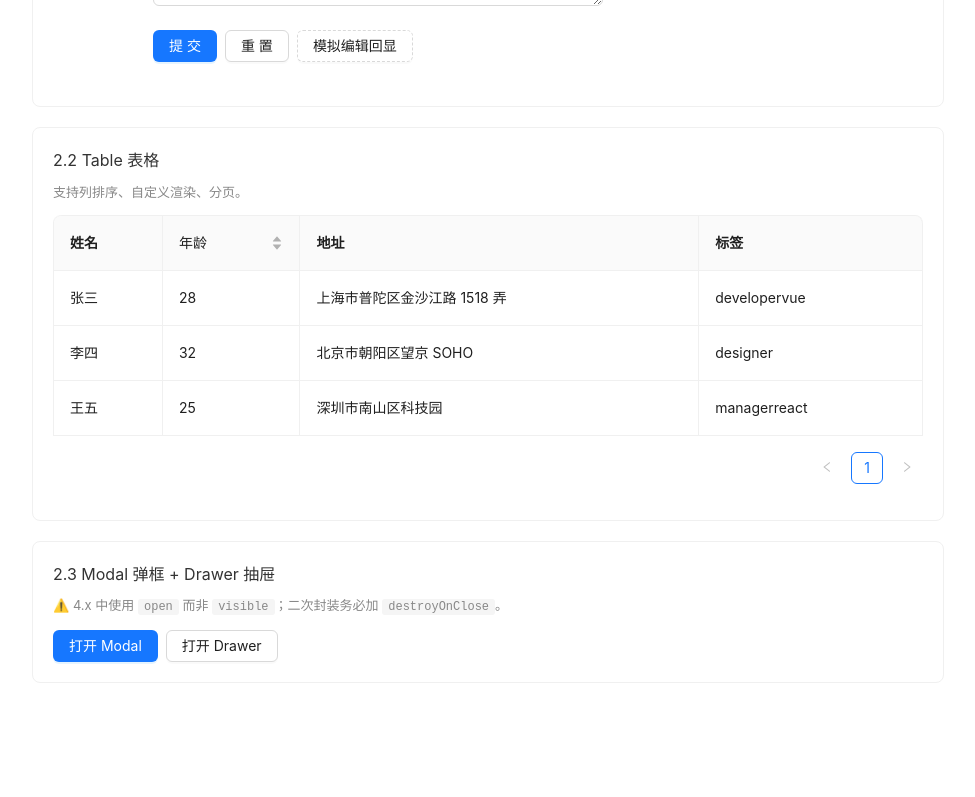
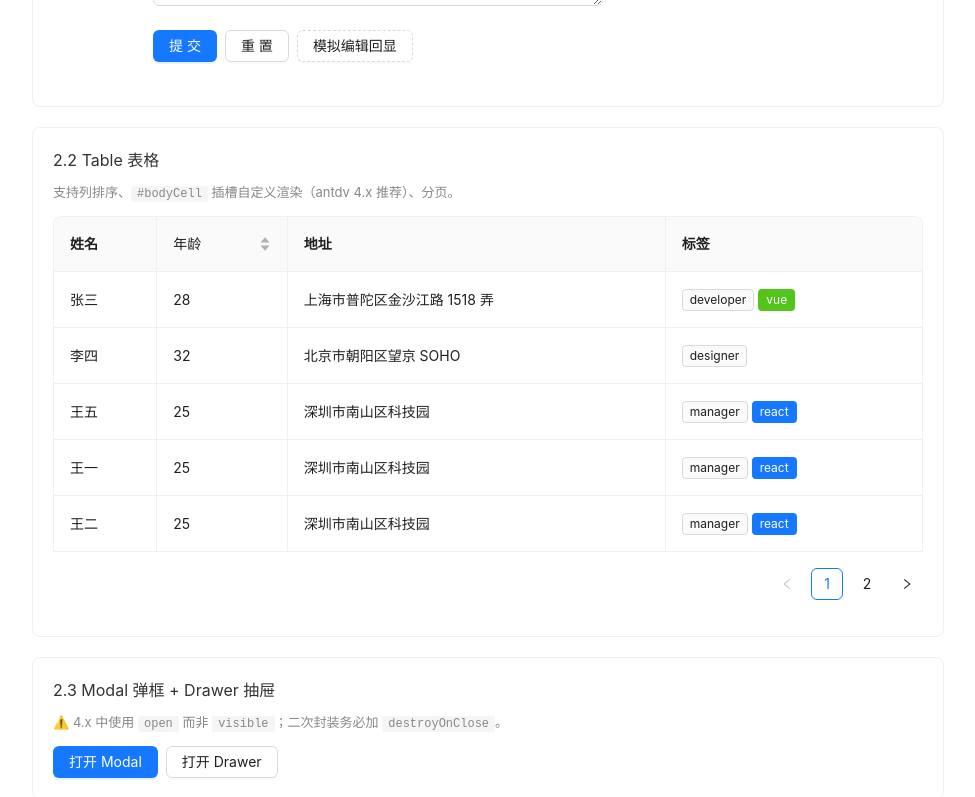
Before and after one commit to emila-github/vue3-test1, a Vue app: page /antd/stage2 in a window 1280 px wide. Shown: the part 633-1430 px from the top of the page, without its empty margins (152-1127 px from the left). Before the commit the page ends 1360 px from the top, so only its background shows below. Built offline with nearby package versions, Linux system fonts and the light colour scheme.

Commit message:
tags修正

```diff
--- a/src/views/antd/Stage2CoreComponents.vue
+++ b/src/views/antd/Stage2CoreComponents.vue
@@ -3,7 +3,7 @@
  * 阶段二：核心组件与开发规范
  * 演示 Form 表单、Table 表格、Modal/Drawer 弹框
  */
-import { ref, reactive, h } from 'vue'
+import { ref, reactive } from 'vue'
 import { message } from 'ant-design-vue'
 import type { FormInstance, TableColumnsType } from 'ant-design-vue'
 
@@ -73,22 +73,24 @@ const tableData = ref<DataItem[]>([
   { key: 1, name: '张三', age: 28, address: '上海市普陀区金沙江路 1518 弄', tags: ['developer', 'vue'] },
   { key: 2, name: '李四', age: 32, address: '北京市朝阳区望京 SOHO', tags: ['designer'] },
   { key: 3, name: '王五', age: 25, address: '深圳市南山区科技园', tags: ['manager', 'react'] },
+  { key: 4, name: '王一', age: 25, address: '深圳市南山区科技园', tags: ['manager', 'react'] },
+  { key: 5, name: '王二', age: 25, address: '深圳市南山区科技园', tags: ['manager', 'react'] },
+  { key: 6, name: '王三', age: 25, address: '深圳市南山区科技园', tags: ['manager', 'react'] },
 ])
 
 const columns: TableColumnsType = [
   { title: '姓名', dataIndex: 'name', key: 'name' },
   { title: '年龄', dataIndex: 'age', key: 'age', sorter: (a: DataItem, b: DataItem) => a.age - b.age },
   { title: '地址', dataIndex: 'address', key: 'address' },
-  {
-    title: '标签',
-    dataIndex: 'tags',
-    key: 'tags',
-    customRender: ({ text }: { text: string[] }) =>
-      text?.map((t) =>
-        h('a-tag', { key: t, color: t === 'vue' ? '#52c41a' : t === 'react' ? '#1677ff' : 'default' }, () => t),
-      ),
-  },
+  { title: '标签', dataIndex: 'tags', key: 'tags' },
 ]
+
+// 标签颜色映射，供 bodyCell 插槽使用
+function getTagColor(tag: string) {
+  if (tag === 'vue') return '#52c41a'
+  if (tag === 'react') return '#1677ff'
+  return 'default'
+}
 
 // ===== Modal 弹框 =====
 const modalOpen = ref(false)
@@ -123,9 +125,7 @@ function handleDrawerOk() {
     <!-- Form 表单 -->
     <section class="card">
       <h2>2.1 Form 表单校验</h2>
-      <p>
-        ⚠️ antdv 4.x 已移除 <code>setFieldsValue</code>，直接修改 <code>model</code> 对象即可实现回显。
-      </p>
+      <p>⚠️ antdv 4.x 已移除 <code>setFieldsValue</code>，直接修改 <code>model</code> 对象即可实现回显。</p>
       <a-form
         ref="formRef"
         :model="formState"
@@ -173,40 +173,42 @@ function handleDrawerOk() {
     <!-- Table 表格 -->
     <section class="card">
       <h2>2.2 Table 表格</h2>
-      <p>支持列排序、自定义渲染、分页。</p>
+      <p>支持列排序、<code>#bodyCell</code> 插槽自定义渲染（antdv 4.x 推荐）、分页。</p>
       <a-table
         :columns="columns"
         :data-source="tableData"
         :pagination="{ pageSize: 5 }"
         bordered
-      />
+      >
+        <template #bodyCell="{ column, text }">
+          <template v-if="column.key === 'tags'">
+            <a-tag
+              v-for="tag in text"
+              :key="tag"
+              :color="getTagColor(tag)"
+              style="margin-right: 4px"
+            >
+              {{ tag }}
+            </a-tag>
+          </template>
+        </template>
+      </a-table>
     </section>
 
     <!-- Modal 弹框 -->
     <section class="card">
       <h2>2.3 Modal 弹框 + Drawer 抽屉</h2>
-      <p>
-        ⚠️ 4.x 中使用 <code>open</code> 而非 <code>visible</code>；二次封装务必加 <code>destroyOnClose</code>。
-      </p>
+      <p>⚠️ 4.x 中使用 <code>open</code> 而非 <code>visible</code>；二次封装务必加 <code>destroyOnClose</code>。</p>
       <a-space>
         <a-button type="primary" @click="showModal">打开 Modal</a-button>
         <a-button @click="drawerOpen = true">打开 Drawer</a-button>
       </a-space>
 
-      <a-modal
-        v-model:open="modalOpen"
-        title="Modal 标题"
-        @ok="handleModalOk"
-      >
+      <a-modal v-model:open="modalOpen" title="Modal 标题" @ok="handleModalOk">
         <p>{{ modalData }}</p>
       </a-modal>
 
-      <a-drawer
-        v-model:open="drawerOpen"
-        title="Drawer 标题"
-        placement="right"
-        @close="handleDrawerOk"
-      >
+      <a-drawer v-model:open="drawerOpen" title="Drawer 标题" placement="right" @close="handleDrawerOk">
         <p>这是 Drawer 抽屉内容</p>
         <p>使用 <code>open</code> 控制显隐，非 <code>visible</code></p>
       </a-drawer>
```
